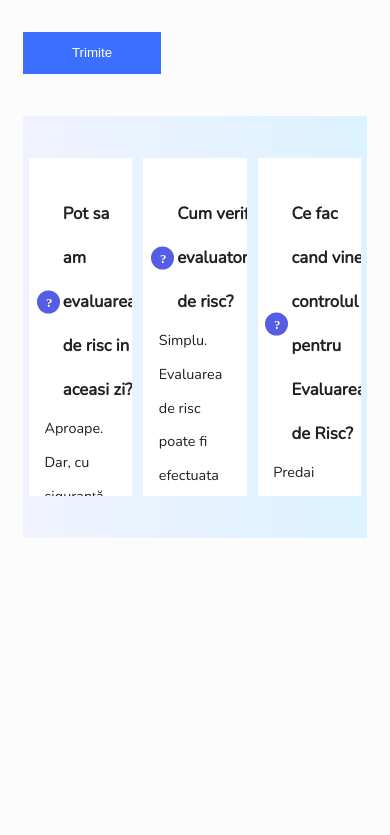
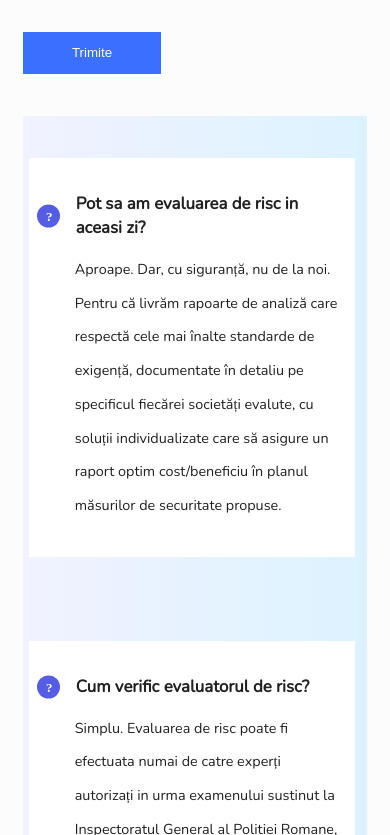
Before and after one commit to alex-robert888/blueval, a Vue app: page / in a window 390 px wide. Shown: the part 5569-6404 px from the top of the page. Before the commit the page ends 6149 px from the top, so only its background shows below. Built offline with nearby package versions, Linux system fonts and the light colour scheme.

Commit message:
Responsive faq

```diff
--- a/src/components/BaseFaqCard.vue
+++ b/src/components/BaseFaqCard.vue
@@ -42,4 +42,20 @@
             font-size: 0.9rem;
         }
     }
+
+    @media all and (max-width: 1500px) {
+        .wrapper-base-faq-card {
+            .question {
+                > h3 {
+                    margin-left: 1rem;
+                    line-height: 1.5rem;
+                }
+            }
+
+            > p {
+                margin-left: 2.38rem;
+                margin-top: 0.8rem;
+            }
+        }
+    }
 </style>
--- a/src/components/TheHomePageFAQSection.vue
+++ b/src/components/TheHomePageFAQSection.vue
@@ -40,7 +40,6 @@
 <style lang='scss' scoped>
     #wrapper-the-home-page-faq-section {
         width: 100%;
-        height: 50vh;
         display: flex;
         overflow: auto;
         > div {
@@ -57,7 +56,17 @@
         }
     }
 
-    @media all and (max-width: 480px) {
+    @media all and (max-width: 1200px) {
+        #wrapper-the-home-page-faq-section {
+            > div {
+                flex-direction: column;
 
+                .base-faq-card {
+                    width: 95%;
+                    align-items: center;
+                }
+            }
+
+        }
     }
 </style>
```
